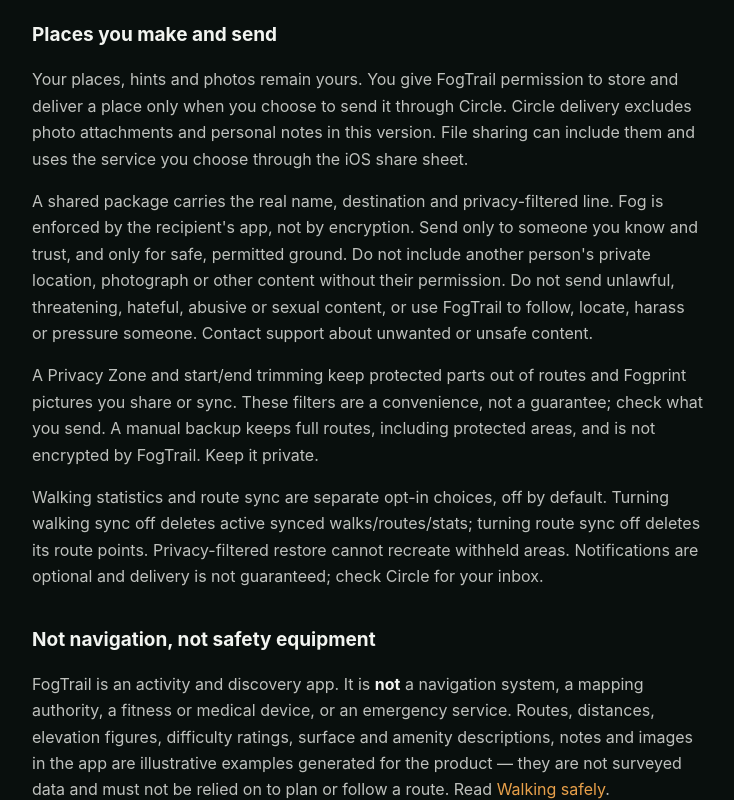
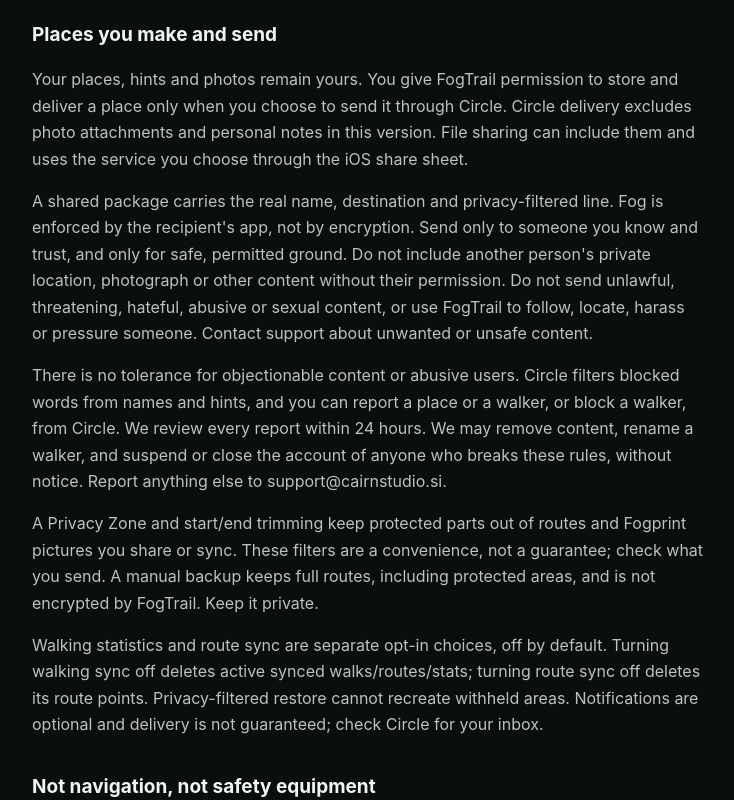
Before and after one commit to rodelrepulle/fogtrail-site, a plain HTML site: page terms.html in a window 1280 px wide. Shown: the part 2000-2800 px from the top of the page, without its empty margins (272-1006 px from the left). Drawn offline with Linux system fonts and the light colour scheme.

Commit message:
docs: zero-tolerance clause for Circle content in Terms

```diff
--- a/terms.html
+++ b/terms.html
@@ -10,7 +10,7 @@
   <div class="wrap">
     <header class="brand"><div class="dot"></div><h1>FogTrail</h1></header>
     <h1 class="title">Terms of Use</h1>
-    <p class="updated">Last updated: October 8, 2026</p>
+    <p class="updated">Last updated: October 10, 2026</p>
 
     <p>By downloading or using FogTrail you agree to these terms. If you do not agree,
     do not use the app.</p>
@@ -90,6 +90,11 @@
     private location, photograph or other content without their permission. Do not send
     unlawful, threatening, hateful, abusive or sexual content, or use FogTrail to follow,
     locate, harass or pressure someone. Contact support about unwanted or unsafe content.</p>
+    <p>There is no tolerance for objectionable content or abusive users. Circle filters
+    blocked words from names and hints, and you can report a place or a walker, or block a
+    walker, from Circle. We review every report within 24 hours. We may remove content,
+    rename a walker, and suspend or close the account of anyone who breaks these rules,
+    without notice. Report anything else to support@cairnstudio.si.</p>
     <p>A Privacy Zone and start/end trimming keep protected parts out of routes and
     Fogprint pictures you share or sync. These filters are a convenience, not a guarantee;
     check what you send. A manual backup keeps full routes, including protected areas,
```
